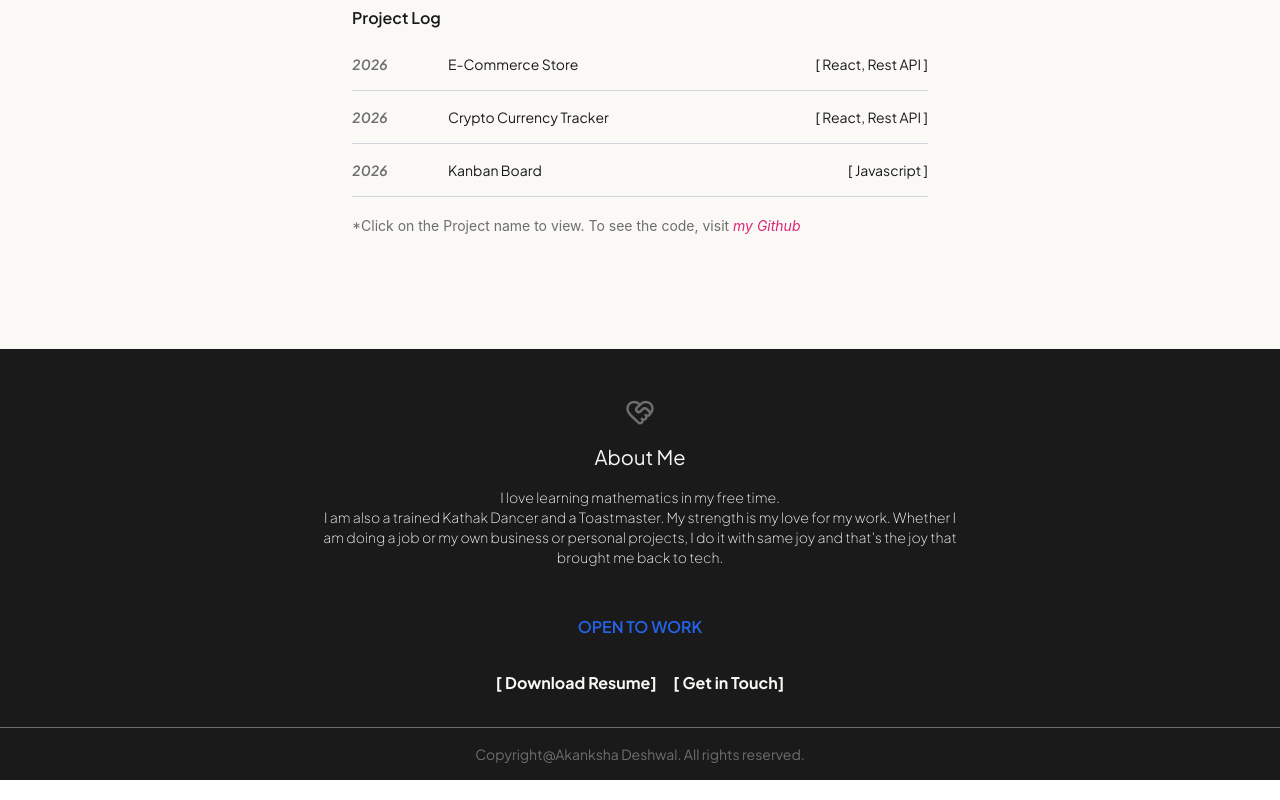
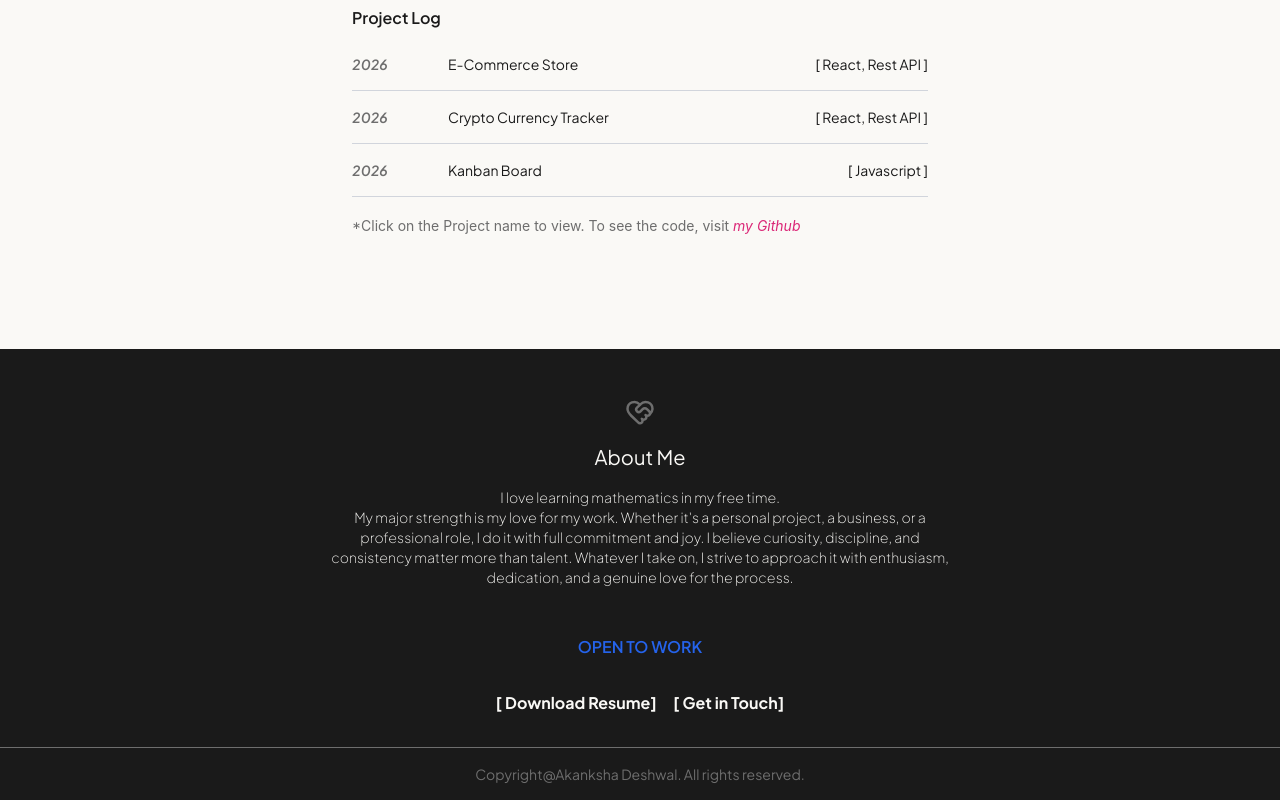
Before and after one commit to AkankshaDeshwal/Portfolio-Website, a React (Vite) app: page / in a window 1280 px wide. Shown: the part 824-1624 px from the top of the page. Built offline with nearby package versions, Linux system fonts and the light colour scheme.

Commit message:
fix:Change About me text

```diff
--- a/src/sections/Footer.jsx
+++ b/src/sections/Footer.jsx
@@ -8,7 +8,10 @@ const Footer = () => {
             <div className="w-1/2 text-center flex flex-col gap-4 items-center py-4">
             <HeartHandshake color="var(--color-muted)" size={30}/>
                 <h1 className="font-primary text-background text-xl">About Me</h1>
-                <span className="font-secondary text-sm font-thin text-background">I love learning mathematics in my free time.<br /> I am also a trained Kathak Dancer and a Toastmaster. My strength is my love for my work. Whether I am doing a job or my own business or personal projects, I do it with same joy and that's the joy that brought me back to tech.</span>
+                <span className="font-secondary text-sm font-thin text-background">I love learning mathematics in my free time.<br />
+My major strength is my love for my work. Whether it's a personal project, a business, or a professional role, I do it with full commitment and joy.
+
+I believe curiosity, discipline, and consistency matter more than talent. Whatever I take on, I strive to approach it with enthusiasm, dedication, and a genuine love for the process.</span>
             </div>
             <h1 className="text-md text-accent-blue-text font-semibold font-primary">OPEN TO WORK</h1>
 
```
